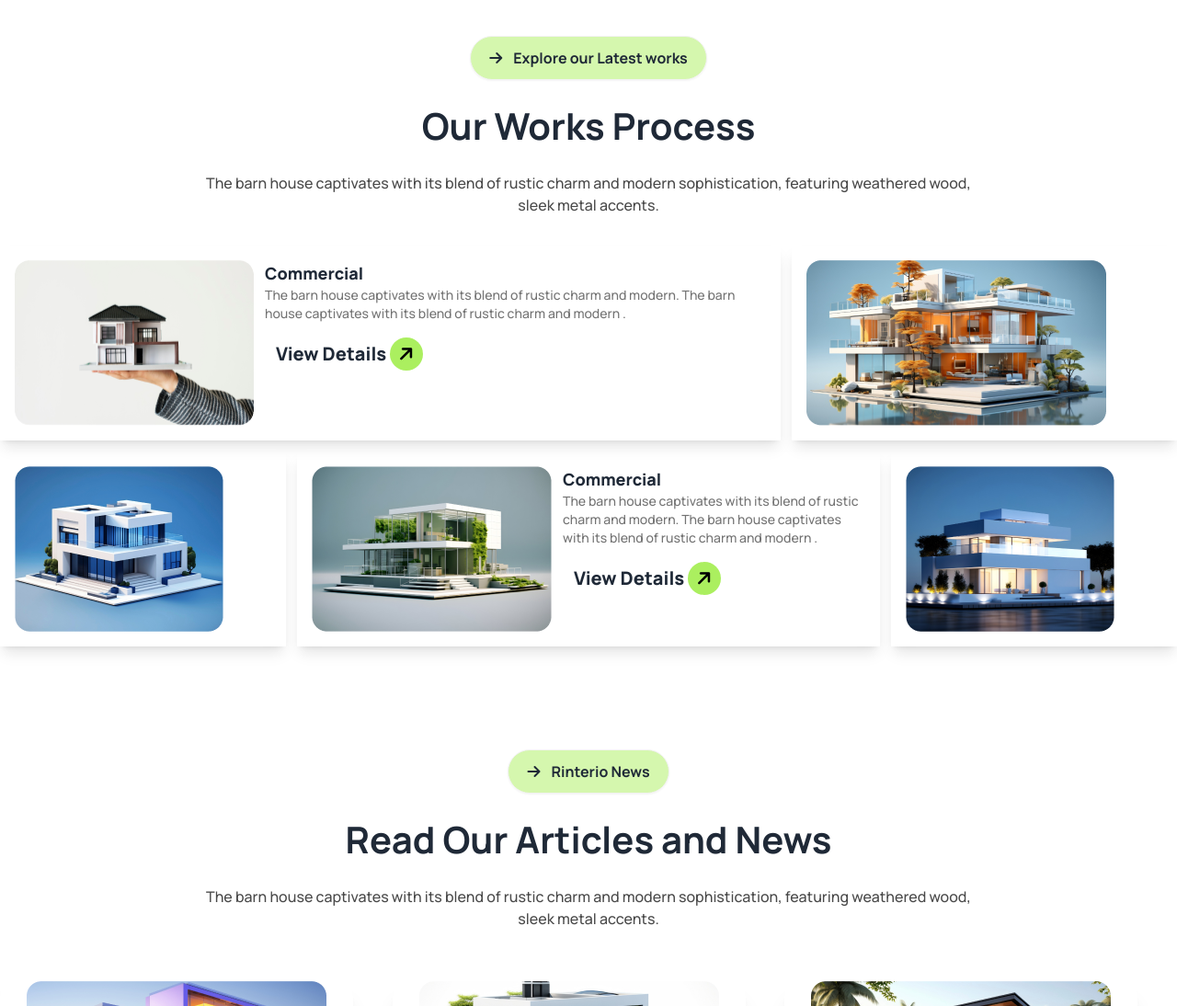
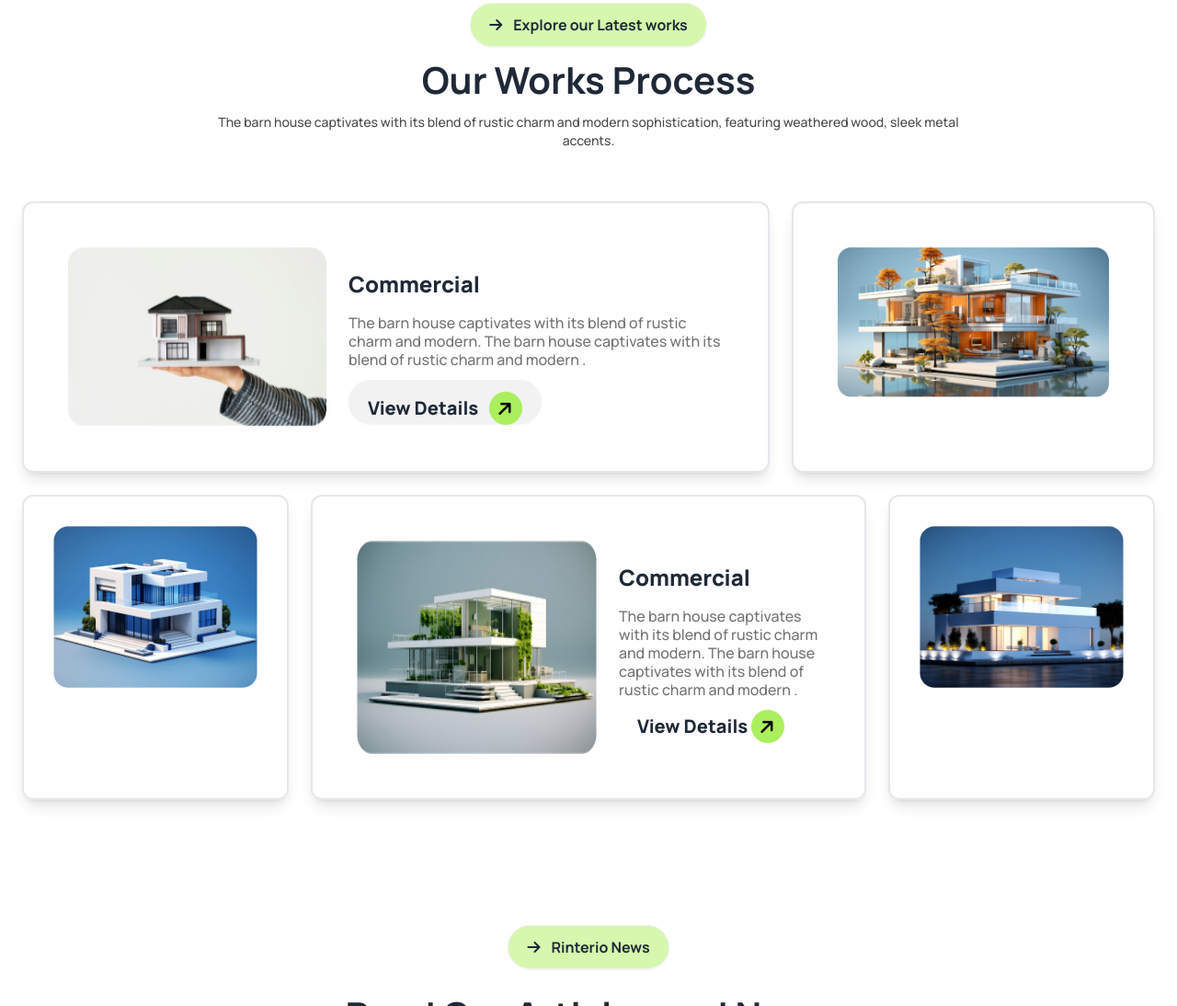
Before and after one commit to FaysalMiah55/rinterio-house-ass3, a plain HTML site: page index.html in a window 1280 px wide. Shown: the part 2491-3585 px from the top of the page at 92% size. Drawn offline with nearby package versions, Linux system fonts and the light colour scheme.

Commit message:
main-section edit

```diff
--- a/index.html
+++ b/index.html
@@ -194,12 +194,12 @@
             <div class="flex justify-center">
                 <div class="text-center space-y-5 w-4/6">
                     <button class="btn rounded-full px-5 text-[16px] font-bold"><i class="fa-solid fa-arrow-right mr-1"></i>How we works</button>
-                    <h2 class="text-[40px] font-bold">Our Works Process</h2>
-                    <p class="text-[16px] text-secondary font-medium">The barn house captivates with its blend of rustic charm and modern sophistication, featuring weathered wood, sleek metal accents.</p>
+                    <h2 class="text-2xl md:text-[40px] font-bold">Our Works Process</h2>
+                    <p class="text-sm md:text-[16px] text-secondary font-medium">The barn house captivates with its blend of rustic charm and modern sophistication, featuring weathered wood, sleek metal accents.</p>
                 </div>
             </div>
             <!-- card content -->
-            <div class="mt-8 grid grid-cols-1 md:grid-cols-2 lg:grid-cols-4 gap-6">
+            <div class="mt-8 grid grid-cols-1 md:grid-cols-2 lg:grid-cols-4 gap-6 px-24">
                 <div class="bg-[#E7C1D3] space-y-[10px] p-6 rounded-2xl">
                     <img class="mb-[10px]" src="assets/concept.png" alt="">
                     <t3 class="text-xl font-extrabold">Concept</t3>
@@ -229,36 +229,40 @@
             <div class="flex justify-center mb-8">
                 <div class="text-center space-y-5 w-4/6">
                     <button class="btn rounded-full px-5 text-[16px] font-bold bg-secondary-bg"><i class="fa-solid fa-arrow-right mr-1"></i>Explore our Latest works</button>
-                    <h2 class="text-[40px] font-bold">Our Works Process</h2>
-                    <p class="text-[16px] text-secondary font-medium">The barn house captivates with its blend of rustic charm and modern sophistication, featuring weathered wood, sleek metal accents.</p>
+                    <h2 class="text-2xl md:text-[40px] font-bold">Our Works Process</h2>
+                    <p class="text-sm text-[16px] text-secondary font-medium">The barn house captivates with its blend of rustic charm and modern sophistication, featuring weathered wood, sleek metal accents.</p>
                 </div>
             </div>
             <!-- grid content -->
-            <div class="grid gap-6 md:grid-cols-8 md:gap-3 lg:grid-cols-12">
+            <div class="grid gap-6 grid-cols-1 md:grid-cols-8 lg:grid-cols-12 p-6">
                 <!-- one -->
-                <div class="flex sm:flex-col md:flex-row gap-6 p-6 md:p-4 md:col-span-8 md:gap-3  lg:col-span-8 shadow-lg">
-                    <img src="assets/img1.png" alt="">
-                    <div>
-                        <h3 class="text-2xl md:text-lg font-extrabold">Commercial</h3>
-                        <p class="text-[16px] md:text-sm text-third font-medium">The barn house captivates with its blend of rustic charm and modern. The barn house captivates with its blend of rustic charm and modern .</p>
-                        <button class="mt-3 text-xl md:textlg font-extrabold rounded-full px-5 py-3 md:px-3 md:py-1">View Details<i class="fa-solid fa-arrow-right w-9 h-9 p-2 md:w-9 md:h-9 md:p-2 rounded-full bg-primary-bg text-black -rotate-45 ml-2 md:ml-1"></i></button>
+                <div class="p-6 md:col-span-8 lg:col-span-8 shadow-lg border-solid border-2 rounded-xl">
+                    <div class="flex flex-col md:flex-row gap-6 p-6 ">
+                        <img class="w-full md:mx-auto" src="assets/img1.png" alt="">
+                        <div class="mt-6">
+                            <h3 class="text-lg md:text-2xl font-extrabold">Commercial</h3>
+                            <p class="md:text-[16px] text-sm text-third font-medium mt-4">The barn house captivates with its blend of rustic charm and modern. The barn house captivates with its blend of rustic charm and modern .</p>
+                            <button class="btn mt-3 text-left text-lg  md:text-xl font-extrabold rounded-full px-3 md:px-5 md:py-3">View Details<i class="fa-solid fa-arrow-right w-9 h-9 p-2 md:w-9 md:h-9 md:p-2 rounded-full bg-primary-bg text-black -rotate-45 ml-2 md:ml-1"></i></button>
+                        </div>
                     </div>
                 </div>
                 <!-- two -->
-                <div class="p-6 md:p-4 shadow-lg md:col-span-4 md:gap-3 lg:col-span-4"><img src="assets/img2.png" alt=""></div>
+                <div class="p-6 shadow-lg border-solid border-2 rounded-xl md:col-span-4  lg:col-span-4"><img class="w-full md:w-auto o p-6" src="assets/img2.png" alt=""></div>
                 <!-- three -->
-                <div class="p-6 md:p-4 shadow-lg md:col-span-4 md:gap-3 lg:col-span-3"><img src="assets/img3.png" alt=""></div>
+                <div class="p-6 md:p-4 shadow-lg border-solid border-2 rounded-xl md:col-span-4 md:gap-3 lg:col-span-3"><img class="mx-auto p-6 md:p-4 w-full md:w-auto" src="assets/img3.png" alt=""></div>
                 <!-- four -->
-                <div class="flex sm:flex-col md:flex-row gap-6 p-6 md:p-4 shadow-lg md:col-span-5 md:gap-3 lg:col-span-6 ">
-                    <img src="assets/img4.png" alt="">
-                    <div>
-                        <h3 class="text-2xl md:text-lg font-extrabold">Commercial</h3>
-                        <p class="text-[16px] md:text-sm text-third font-medium">The barn house captivates with its blend of rustic charm and modern. The barn house captivates with its blend of rustic charm and modern .</p>
-                        <button class="mt-3 text-xl md:textlg font-extrabold rounded-full px-5 py-3 md:px-3 md:py-1">View Details<i class="fa-solid fa-arrow-right w-9 h-9 p-2 md:w-9 md:h-9 md:p-2 rounded-full bg-primary-bg text-black -rotate-45 ml-2 md:ml-1"></i></button>
+                <div class="p-6 shadow-lg border-solid border-2 rounded-xl md:col-span-5 md:gap-3 lg:col-span-6 ">
+                    <div class="flex flex-col md:flex-row gap-6 p-6">
+                        <img class="w-full" src="assets/img4.png" alt="">
+                        <div class="mt-6">
+                            <h3 class="md:text-2xl text-lg font-extrabold">Commercial</h3>
+                            <p class="md:text-[16px] text-sm text-third font-medium mt-4">The barn house captivates with its blend of rustic charm and modern. The barn house captivates with its blend of rustic charm and modern .</p>
+                            <button class="text-left text-lg  md:text-xl font-extrabold rounded-full px-3 md:px-5 md:py-3">View Details<i class="fa-solid fa-arrow-right w-9 h-9 p-2 md:w-9 md:h-9 md:p-2 rounded-full bg-primary-bg text-black -rotate-45 ml-2 md:ml-1"></i></button>
+                        </div>
                     </div>
                 </div>
                 <!-- five -->
-                <div class="p-6 md:p-4 shadow-lg md:col-span-3 md:gap-3 lg:col-span-3"><img src="assets/img5.png" alt=""></div>
+                <div class="p-6 md:p-4 shadow-lg border-solid border-2 rounded-xl md:col-span-3 md:gap-3 lg:col-span-3"><img class="w-full md:w-auto mx-auto p-6 md:p-4" src="assets/img5.png" alt=""></div>
             </div>
         </section>
 
```
